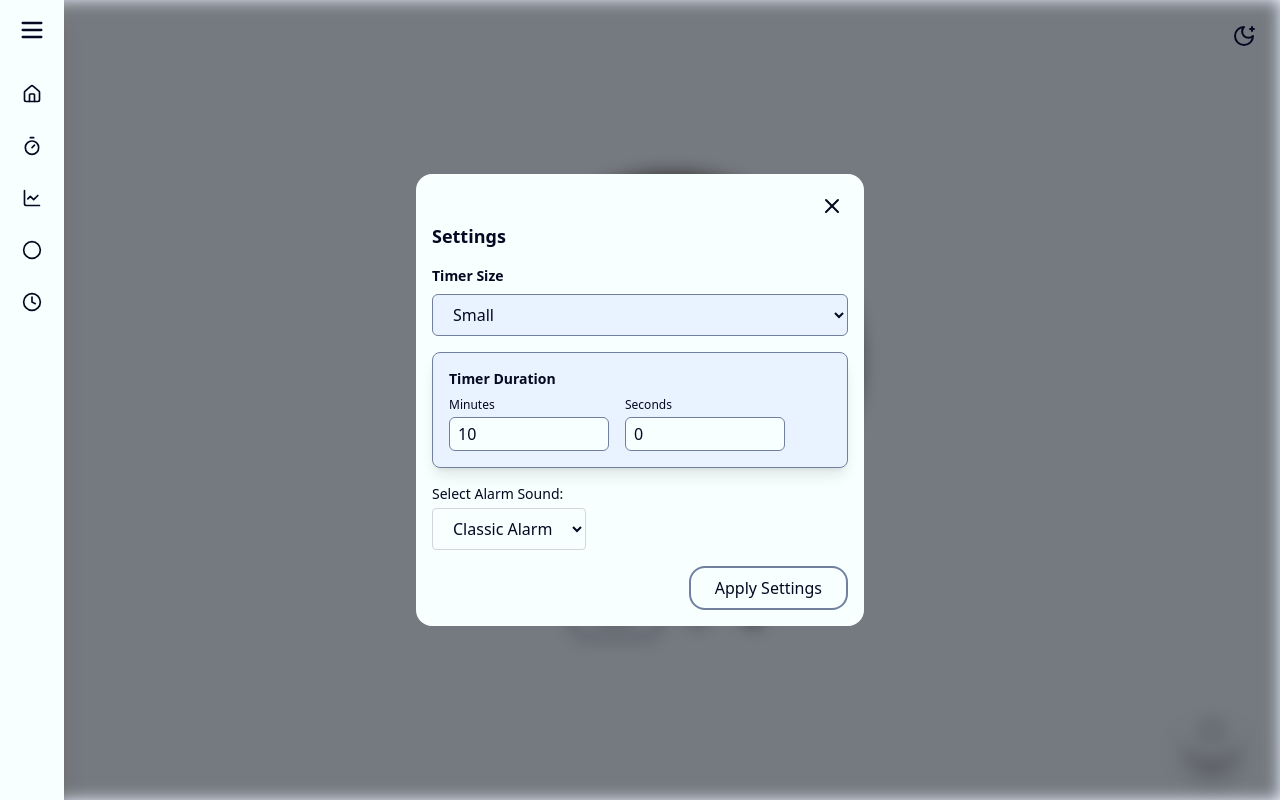
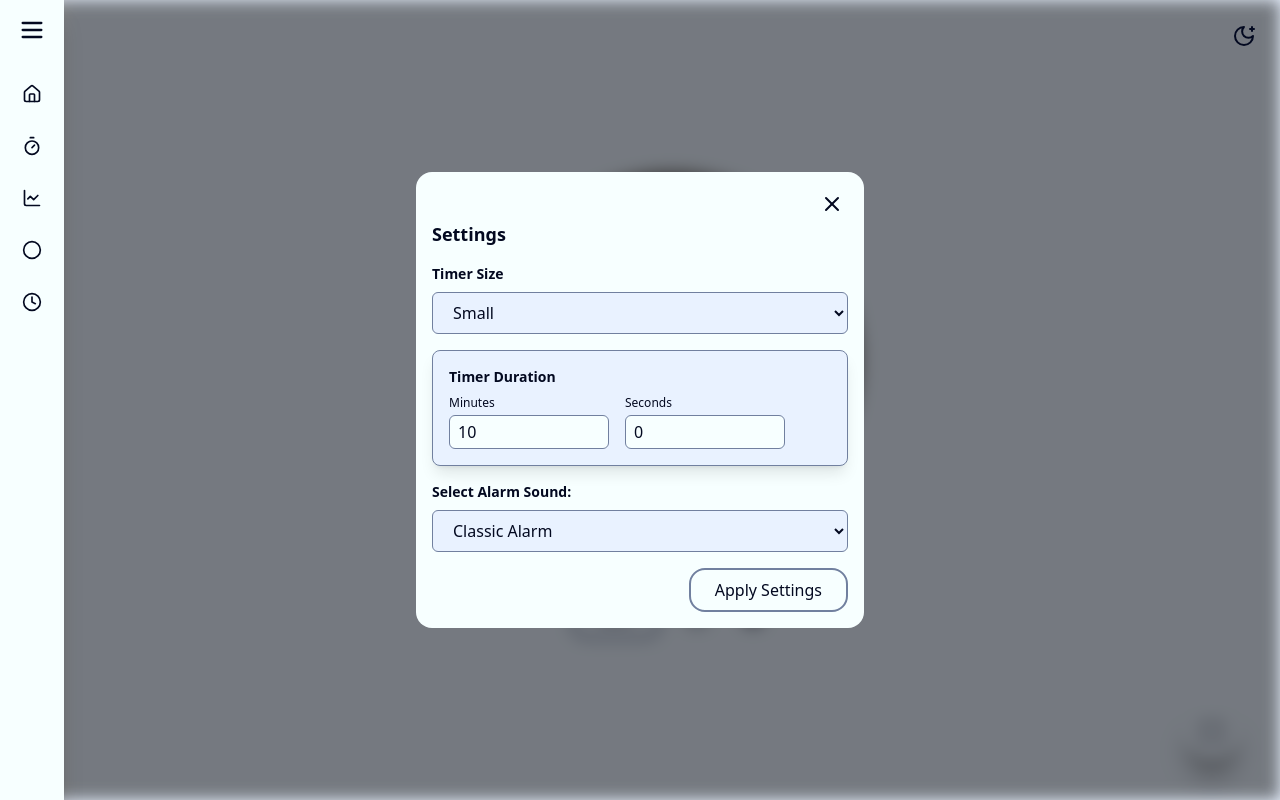
Before and after one commit to JGrineau/visual-timers, a Next.js app: page /radial in a window 1280 px wide. Both pictures are taken after a click on the button 752 px from the left and 616 px from the top of the page. Built offline with nearby package versions, Linux system fonts and the light colour scheme.

Commit message:
alarm working on settings for linear3.0

```diff
--- a/src/app/linear/page.tsx
+++ b/src/app/linear/page.tsx
@@ -12,34 +12,31 @@ export default function Linear() {
   const [timeLeft, setTimeLeft] = useState(duration);
   const [isRunning, setIsRunning] = useState(false);
   const intervalRef = useRef<NodeJS.Timeout | null>(null);
-  const [size, setSize] = useState(600); // Default, gets updated dynamically
-
+  const [size, setSize] = useState(600);
   const [selectedSound, setSelectedSound] = useState("/Alarm.mp3");
   const audioRef = useRef<HTMLAudioElement | null>(null);
+
+  const [isComplete, setIsComplete] = useState(false); // 🔍 New state
 
   useEffect(() => {
     const saved = localStorage.getItem("selectedSound");
     if (saved) setSelectedSound(saved);
   }, []);
 
-  // Update `size` based on window width
   useEffect(() => {
     const updateSize = () => {
-      const width = Math.min(window.innerWidth * 0.9, 600); // 90% of screen width or max 600
+      const width = Math.min(window.innerWidth * 0.9, 600);
       setSize(width);
     };
-
-    updateSize(); // Initial call
+    updateSize();
     window.addEventListener("resize", updateSize);
     return () => window.removeEventListener("resize", updateSize);
   }, []);
 
-  // Sync timeLeft when duration changes
   useEffect(() => {
     setTimeLeft(duration);
   }, [duration]);
 
-  // Timer logic
   useEffect(() => {
     if (isRunning) {
       intervalRef.current = setInterval(() => {
@@ -47,6 +44,7 @@ export default function Linear() {
           if (prev <= 1) {
             clearInterval(intervalRef.current!);
             setIsRunning(false);
+            setIsComplete(true); // 🔍 Show popup
             if (audioRef.current) {
               audioRef.current.currentTime = 0;
               audioRef.current.play().catch((e) => {
@@ -59,11 +57,9 @@ export default function Linear() {
         });
       }, 1000);
     }
-
     return () => clearInterval(intervalRef.current!);
   }, [isRunning]);
 
-  // Update progress line
   useEffect(() => {
     if (progressRef.current) {
       const progress = (timeLeft / duration) * size;
@@ -71,14 +67,16 @@ export default function Linear() {
     }
   }, [timeLeft, duration, size]);
 
-  // Format time display
   const minutes = Math.floor(timeLeft / 60);
   const seconds = timeLeft % 60;
   const formatTime = (min: number, sec: number) =>
     `${String(min).padStart(2, "0")}:${String(sec).padStart(2, "0")}`;
 
   const handleStart = () => {
-    if (!isRunning && timeLeft > 0) setIsRunning(true);
+    if (!isRunning && timeLeft > 0) {
+      setIsComplete(false); // 🔍 Reset popup on new start
+      setIsRunning(true);
+    }
   };
 
   const handleStop = () => setIsRunning(false);
@@ -86,33 +84,35 @@ export default function Linear() {
   const handleReset = () => {
     setIsRunning(false);
     setTimeLeft(duration);
+    setIsComplete(false); // 🔍 Hide popup if resetting
     if (progressRef.current) {
       progressRef.current.setAttribute("x2", "0");
     }
   };
 
-  // Keyboard controls
+  const handleStopAlarm = () => {
+    if (audioRef.current) {
+      audioRef.current.pause();
+      audioRef.current.currentTime = 0;
+    }
+    setIsComplete(false); // 🔍 Hide popup
+  };
+
   useEffect(() => {
     const handleKeyDown = (e: KeyboardEvent) => {
       if (e.code === "Space") {
         e.preventDefault();
-        if (isRunning) {
-          handleStop();
-        } else if (timeLeft > 0) {
-          handleStart();
-        }
+        isRunning ? handleStop() : timeLeft > 0 && handleStart();
       }
       if (e.key.toLowerCase() === "r") handleReset();
     };
-
     window.addEventListener("keydown", handleKeyDown);
     return () => window.removeEventListener("keydown", handleKeyDown);
   }, [isRunning, timeLeft]);
 
   return (
     <div className="flex flex-col justify-center items-center min-h-screen">
-      {/* Timer Area */}
-      {/* SVG Element */}
+      {/* Timer */}
       <Full className="bg-transparent">
         <div className="w-full max-w-[90vw] sm:max-w-[600px]">
           <svg
@@ -147,9 +147,7 @@ export default function Linear() {
         </div>
       </Full>
 
-      {/* Control Buttons */}
-
-      {/* Start/Pause */}
+      {/* Controls */}
       <div className="flex gap-4 mt-8 items-center justify-center w-full max-w-[600px]">
         <button
           onClick={isRunning ? handleStop : handleStart}
@@ -158,7 +156,7 @@ export default function Linear() {
         >
           {isRunning ? "Pause" : "Start"}
         </button>
-        {/* Reset Button */}
+
         <button
           onClick={handleReset}
           className="p-2 text-text rounded-full hover:scale-110 transition-transform duration-200 hover:cursor-pointer"
@@ -166,7 +164,7 @@ export default function Linear() {
         >
           <RotateCcw className="w-6 h-6" />
         </button>
-        {/* Settings Button */}
+
         <SettingsPanel
           size={size}
           duration={duration}
@@ -175,13 +173,35 @@ export default function Linear() {
             setDuration(newDuration);
             setSelectedSound(newSound);
             setTimeLeft(newDuration);
+            setIsComplete(false); // 🔍 Clear popup if changing settings
             if (progressRef.current) {
               progressRef.current.setAttribute("x2", "0");
             }
           }}
         />
-        <audio ref={audioRef} src={selectedSound} preload="auto" />
+
+        <audio ref={audioRef} src={selectedSound} preload="auto" loop />
       </div>
+
+      {/* 🔍 Timer Complete Popup */}
+      {isComplete && (
+        <div className="fixed inset-0 z-50 flex items-center justify-center bg-black/50 backdrop-blur-sm">
+          <div className="bg-background-light rounded-xl shadow-xl p-6 w-[90%] max-w-sm text-center">
+            <h2 className="text-2xl font-bold mb-3 text-text">
+              ✅ Timer Complete!
+            </h2>
+            <p className="text-sm mb-6 text-text">
+              Your countdown has finished.
+            </p>
+            <button
+              onClick={handleStopAlarm}
+              className="px-6 py-2 bg-primary text-white rounded-xl hover:bg-accent transition"
+            >
+              Stop Alarm
+            </button>
+          </div>
+        </div>
+      )}
     </div>
   );
 }
--- a/src/app/radial/page.tsx
+++ b/src/app/radial/page.tsx
@@ -8,7 +8,6 @@ import "../../app/globals.css";
 
 export default function RadialTimer() {
   const [size, setSize] = useState(400);
-  const [selectedSound, setSelectedSound] = useState("/Alarm.mp3");
 
   const RADIUS = size / 2 - 20;
 
@@ -20,9 +19,14 @@ export default function RadialTimer() {
   const [isRunning, setIsRunning] = useState(false);
   const intervalRef = useRef<NodeJS.Timeout | null>(null);
   const progressRef = useRef<SVGCircleElement | null>(null);
+
+  const [selectedSound, setSelectedSound] = useState("/Alarm.mp3");
   const audioRef = useRef<HTMLAudioElement | null>(null);
 
-  <audio ref={audioRef} src="/Alarm.mp3" preload="auto" />;
+  useEffect(() => {
+    const saved = localStorage.getItem("selectedSound");
+    if (saved) setSelectedSound(saved);
+  }, []);
 
   useEffect(() => {
     const handleResize = () => {
@@ -60,7 +64,9 @@ export default function RadialTimer() {
 
             if (audioRef.current) {
               audioRef.current.currentTime = 0;
-              audioRef.current.play();
+              audioRef.current.play().catch((e) => {
+                console.warn("Audio play was blocked by browser:", e);
+              });
             }
 
             return 0;
@@ -196,16 +202,14 @@ export default function RadialTimer() {
             setSize(newSize);
             setDuration(newDuration);
             setSelectedSound(newSound);
-            setTimeLeft(newDuration); // reset timer with new duration
-
+            setTimeLeft(newDuration);
             if (progressRef.current) {
-              progressRef.current.setAttribute("x2", "0"); // reset progress line
+              progressRef.current.setAttribute("x2", "0");
             }
           }}
         />
+        <audio ref={audioRef} src={selectedSound} preload="auto" />
       </div>
-      {/* Audio Element */}
-      {/* <audio ref={audioRef} src="/Alarm.mp3" preload="auto" /> */}
     </div>
   );
 }
--- a/src/components/alarm/Page.tsx
+++ b/src/components/alarm/Page.tsx
@@ -1,63 +1,35 @@
-import { useEffect, useRef } from "react";
+"use client";
 
-type AlarmProps = {
-  play: boolean;
-  selectedSound: string;
-  onSoundChange: (sound: string) => void;
-};
+import React from "react";
+import "../../app/globals.css";
 
-const soundOptions = [
-  { label: "Bell", src: "/Alarm.mp3" },
-  { label: "Digital", src: "/AlarmDigital.mp3" },
-  { label: "Chime", src: "/AlarmChime.mp3" },
-  // Add more sounds as needed, make sure files exist in /public
-];
+interface AlarmProps {
+  value: string;
+  onChange: (value: string) => void;
+}
 
-export default function Alarm({
-  play,
-  selectedSound,
-  onSoundChange,
-}: AlarmProps) {
-  const audioRef = useRef<HTMLAudioElement | null>(null);
-
-  // Play when "play" becomes true (for timer end)
-  useEffect(() => {
-    if (play && audioRef.current) {
-      audioRef.current.currentTime = 0;
-      audioRef.current.play();
-    }
-  }, [play, selectedSound]);
-
+const Page: React.FC<AlarmProps> = ({ value, onChange }) => {
   return (
-    <div className="space-y-4">
-      <label className="block text-sm font-semibold mb-1 text-text">
-        Select Alarm Sound
+    <div className="mb-4">
+      <label
+        htmlFor="sound"
+        className="block text-sm font-semibold mb-2 cursor-pointer text-text"
+      >
+        Select Alarm Sound:
       </label>
       <select
-        value={selectedSound}
-        onChange={(e) => onSoundChange(e.target.value)}
+        id="sound"
+        value={value}
+        onChange={(e) => onChange(e.target.value)}
         className="w-full px-4 py-2 rounded-md bg-background border border-border text-text focus:outline-none focus:ring-2 focus:ring-primary cursor-pointer"
       >
-        {soundOptions.map((sound) => (
-          <option key={sound.src} value={sound.src}>
-            {sound.label}
-          </option>
-        ))}
+        <option value="/Alarm.mp3">Classic Alarm</option>
+        <option value="/AlarmBeep.mp3">Beep</option>
+        <option value="/AlarmChime.mp3">Chime</option>
+        <option value="/AlarmDigital.mp3">Digital</option>
+        <option value="/AlarmBuzz.mp3">Buzz</option>
       </select>
-
-      <button
-        className="mt-2 px-4 py-2 bg-primary text-white rounded"
-        onClick={() => {
-          if (audioRef.current) {
-            audioRef.current.currentTime = 0;
-            audioRef.current.play();
-          }
-        }}
-      >
-        Test Sound
-      </button>
-
-      <audio ref={audioRef} src={selectedSound} preload="auto" />
     </div>
   );
-}
+};
+export default Page;
--- a/src/components/settings-panel/Page.tsx
+++ b/src/components/settings-panel/Page.tsx
@@ -4,6 +4,7 @@ import React, { useState } from "react";
 import { Settings, X } from "lucide-react";
 import SizeSelection from "@/components/size-selection/Page";
 import DurationSelector from "@/components/duration-selection/Page";
+import Alarm from "@/components/alarm/Page";
 // import Alarm from "@/components/alarm/Page";
 import "../../app/globals.css";
 
@@ -100,15 +101,8 @@ const Page: React.FC<SettingsPanelProps> = ({ size, duration, onApply }) => {
                 onChange={setTempDuration}
               />
             </div>
-            {/* Alarm sound option */}
+            {/* Alarm option */}
             {/* <div className="mb-4">
-              <Alarm
-                play={false}
-                selectedSound={tempSound} // Provide the appropriate selected sound value
-                onSoundChange={setTempSound} // Provide the appropriate handler function
-              />
-            </div> */}
-            <div className="mb-4">
               <label htmlFor="sound" className="block text-sm mb-1">
                 Select Alarm Sound:
               </label>
@@ -124,7 +118,13 @@ const Page: React.FC<SettingsPanelProps> = ({ size, duration, onApply }) => {
                 <option value="/AlarmDigital.mp3">Digital</option>
                 <option value="/AlarmBuzz.mp3">Buzz</option>
               </select>
-            </div>
+            </div> */}
+
+            {/* Alarm Component */}
+            <Alarm
+              value={tempSound}
+              onChange={(sound) => setTempSound(sound)}
+            />
 
             {/* Apply Button */}
             <div className="flex justify-end w-full">
```
